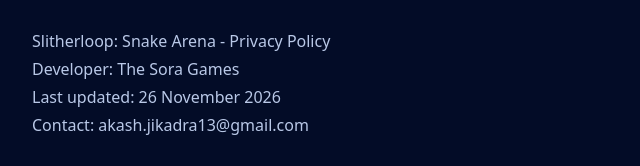
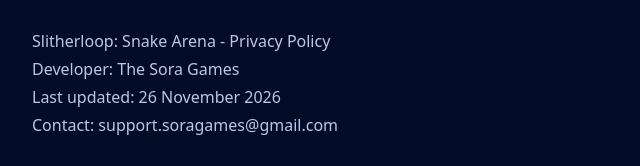
Before and after one commit to akashjikadra/slitherloop-privacy, a plain HTML site: page index.html in a window 1280 px wide. Shown: the part 220-386 px from the top of the page, 207-847 px from the left. Drawn offline with Linux system fonts and the light colour scheme.

Commit message:
Update support contact email

```diff
--- a/index.html
+++ b/index.html
@@ -5,7 +5,7 @@
 <style>
 :root{color-scheme:dark}*{box-sizing:border-box}body{margin:0;background:#030c27;color:#eaf0ff;font:1rem/1.75 system-ui,sans-serif}main{max-width:850px;margin:auto;padding:48px 24px 64px}header{border-bottom:1px solid #344263;margin-bottom:30px;padding-bottom:20px}.brand{color:#c7ff62;letter-spacing:.14em;font-size:.9rem;font-weight:700}h1{font-size:clamp(2rem,6vw,3rem);line-height:1.15;margin:14px 0}h2{font-size:1.25rem;line-height:1.4;margin:30px 0 8px}p{margin:0 0 12px}.meta{color:#b9c8e7}a{color:#c7ff62;overflow-wrap:anywhere}a:focus-visible{outline:2px solid white;outline-offset:4px}footer{border-top:1px solid #344263;margin-top:36px;padding-top:20px;color:#b9c8e7}@media print{body{background:white;color:black}a{color:black}main{max-width:none;padding:0}.brand,.meta,footer{color:#333}}
 </style></head><body><main><header><div class="brand">THE SORA GAMES</div><h1>Privacy policy</h1><p>Slitherloop: Snake Arena</p></header>
-<p class="meta">Slitherloop: Snake Arena - Privacy Policy<br>Developer: The Sora Games<br>Last updated: 26 November 2026<br>Contact: akash.jikadra13@gmail.com</p>
+<p class="meta">Slitherloop: Snake Arena - Privacy Policy<br>Developer: The Sora Games<br>Last updated: 26 November 2026<br>Contact: support.soragames@gmail.com</p>
 <section><h2>About this policy</h2><p>The Sora Games provides Slitherloop: Snake Arena for Android (com.slitherloop.snakearena). This policy explains information handled by the game and its integrated services. You can play the offline game without enabling optional Firebase analytics or crash-report uploads. Ads require an internet connection. The current game has no player account or online multiplayer service.</p></section>
 <section><h2>Information stored on your device</h2><p>The game saves your settings, personal best and age-group/privacy choices locally. The age choice is a broad group, not your date of birth. Clearing app storage or uninstalling can remove these local records; Android backup or restore settings may affect whether they return. Starting a new round does not erase your saved personal best or privacy choice.</p></section>
 <section><h2>Optional analytics and crash reports</h2><p>For eligible adults, Google Firebase Analytics and Crashlytics help us understand gameplay, ad reliability, performance and crashes. Information can include round starts and endings, scores, survival time, boost/revive use, ad requests, loads, displays, rewards and errors, performance samples, app and Unity versions, Android version, device model and memory characteristics. Firebase may also handle installation/app-instance identifiers, timestamps, diagnostic stack traces and approximate country/region inferred from an internet connection. The app does not add player names, a custom user ID, precise GPS location or advertising identifiers to its custom Firebase events. The Firebase SDK&#39;s own automatic events and diagnostic handling also apply when enabled.</p></section>
@@ -16,6 +16,6 @@
 <section><h2>Why information is used and shared</h2><p>Information is used to operate ads and rewards, maintain settings, understand and improve the game, investigate crashes and ad failures, measure performance, prevent abuse and meet legal obligations. It is handled by the service providers described here rather than published as player profiles. Providers may process information in countries other than yours and apply their own safeguards and retention rules. We do not sell a player contact list; sharing for advertising is described above and may be treated differently under regional privacy laws.</p></section>
 <section><h2>Retention, security and your rights</h2><p>Local settings remain until cleared or changed. Data received by Firebase and ad providers follows the retention settings and policies of those services; this policy does not promise immediate or automatic deletion of every server record. We use HTTPS for the app&#39;s country lookup and the providers&#39; supported SDK connections, but no method of storage or transmission is completely secure. Depending on your country, you may have rights to access, correction, deletion, objection, restriction or withdrawal of consent, and to contact a local supervisory authority. Email us to make a request. We may need enough information to identify the relevant records and may be unable to associate a report with you because the game has no named player account. Do not send passwords or unnecessary sensitive information.</p></section>
 <section><h2>Provider information</h2><p>Google privacy policy: <a href="https://policies.google.com/privacy">https://policies.google.com/privacy</a><br>Firebase privacy and security: <a href="https://firebase.google.com/support/privacy">https://firebase.google.com/support/privacy</a><br>Unity privacy policy (including advertising): <a href="https://unity.com/legal/privacy-policy">https://unity.com/legal/privacy-policy</a><br>Country lookup service and source: <a href="https://api.country.is/">https://api.country.is/</a> and <a href="https://github.com/lineofflight/country">https://github.com/lineofflight/country</a></p></section>
-<section><h2>Changes and contact</h2><p>We will update this policy when the game&#39;s data practices change and update the date above. For support, privacy questions or data requests, contact The Sora Games at akash.jikadra13@gmail.com. If you contact us, we receive the information you choose to include so we can respond.</p></section>
-<footer>Support and privacy: <a href="mailto:akash.jikadra13@gmail.com">akash.jikadra13@gmail.com</a></footer>
+<section><h2>Changes and contact</h2><p>We will update this policy when the game&#39;s data practices change and update the date above. For support, privacy questions or data requests, contact The Sora Games at support.soragames@gmail.com. If you contact us, we receive the information you choose to include so we can respond.</p></section>
+<footer>Support and privacy: <a href="mailto:support.soragames@gmail.com">support.soragames@gmail.com</a></footer>
 </main></body></html>
```
